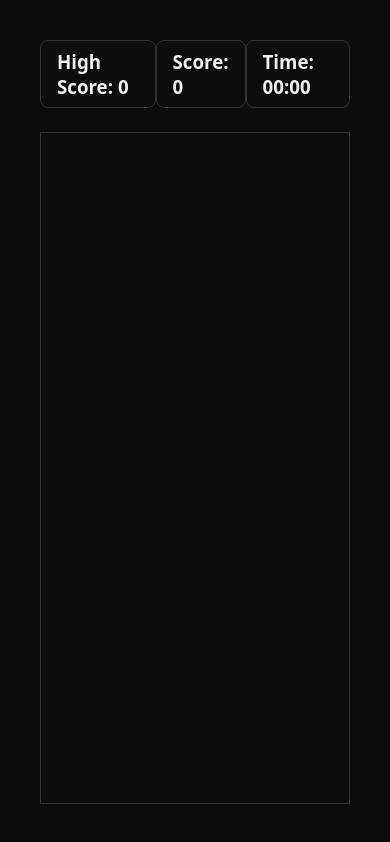
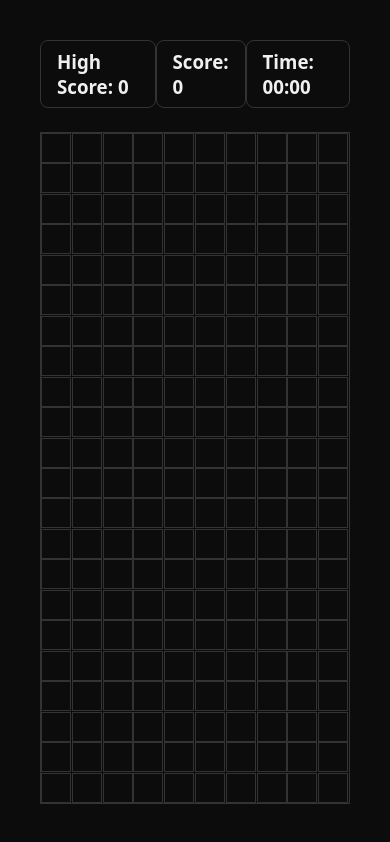
Before and after one commit to Mahek2710/snake-game, a plain HTML site: page index.html in a window 390 px wide. Drawn offline with Linux system fonts and the light colour scheme.

Commit message:
Made board responsive and auto-generated grid blocks based on screen size using JavaScript

```diff
--- a/index.html
+++ b/index.html
@@ -12,22 +12,28 @@
             <div class="infos">
                 <div class="info">
                     <h3>High Score:
-                    <span class="high-score">0</span>
+                        <span class="high-score">0</span>
                     </h3>
                 </div>
                 <div class="info">
                     <h3>Score:
-                    <span class="score">0</span>
+                        <span class="score">0</span>
                     </h3>
                 </div>
                 <div class="info">
                     <h3>Time:
-                    <span class="time">00:00</span>
+                        <span class="time">00:00</span>
                     </h3>
                 </div>
             </div>
-            <div class="board"></div>
+
+            <!-- GAME BOARD STARTS -->
+            <div class="board">
+            </div>
+            <!-- GAME BOARD ENDS -->
+
         </section>
     </main>
+    <script src="script.js"></script>
 </body>
 </html>
--- /dev/null
+++ b/script.js
@@ -0,0 +1,12 @@
+const board = document.querySelector('.board');
+const blockHeight = 30;
+const blockWidth = 30;
+
+const cols = Math.floor(board.clientWidth / blockWidth);
+const rows = Math.floor(board.clientHeight / blockHeight);
+
+for(let i = 0 ; i < rows * cols; i++) {
+    const block = document.createElement('div');
+    block.classList.add('block');
+    board.appendChild(block);
+}
--- a/style.css
+++ b/style.css
@@ -76,4 +76,13 @@ section .infos{
 .board{
     border:1px solid var(--border-primary-color);
     flex-grow: 1;
+    display: grid;
+    grid-template-columns: repeat(auto-fill,minmax(30px,1fr));
+    grid-template-rows: repeat(auto-fill,minmax(30px,1fr));
 }
+
+.block{
+    width: 30px;
+    height: 30px;
+    border: 1px solid var(--border-primary-color);
+}
```
